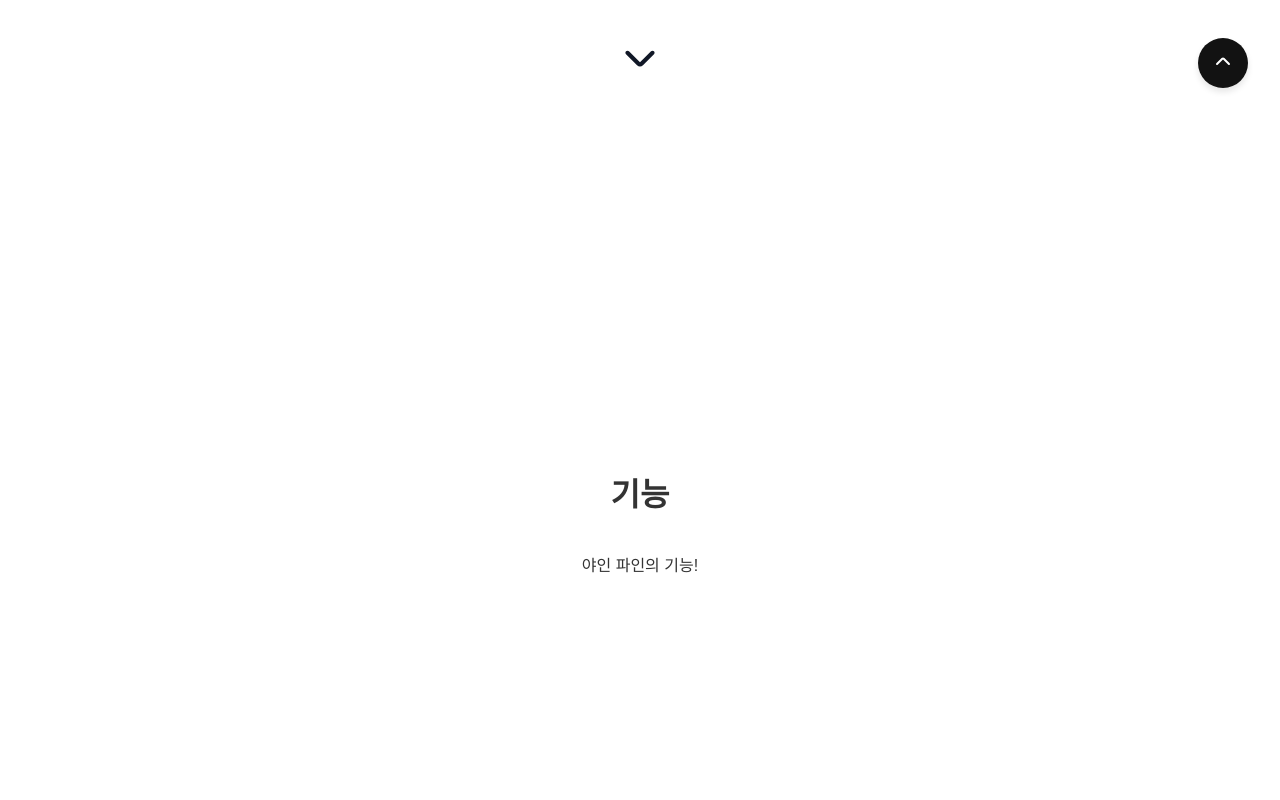
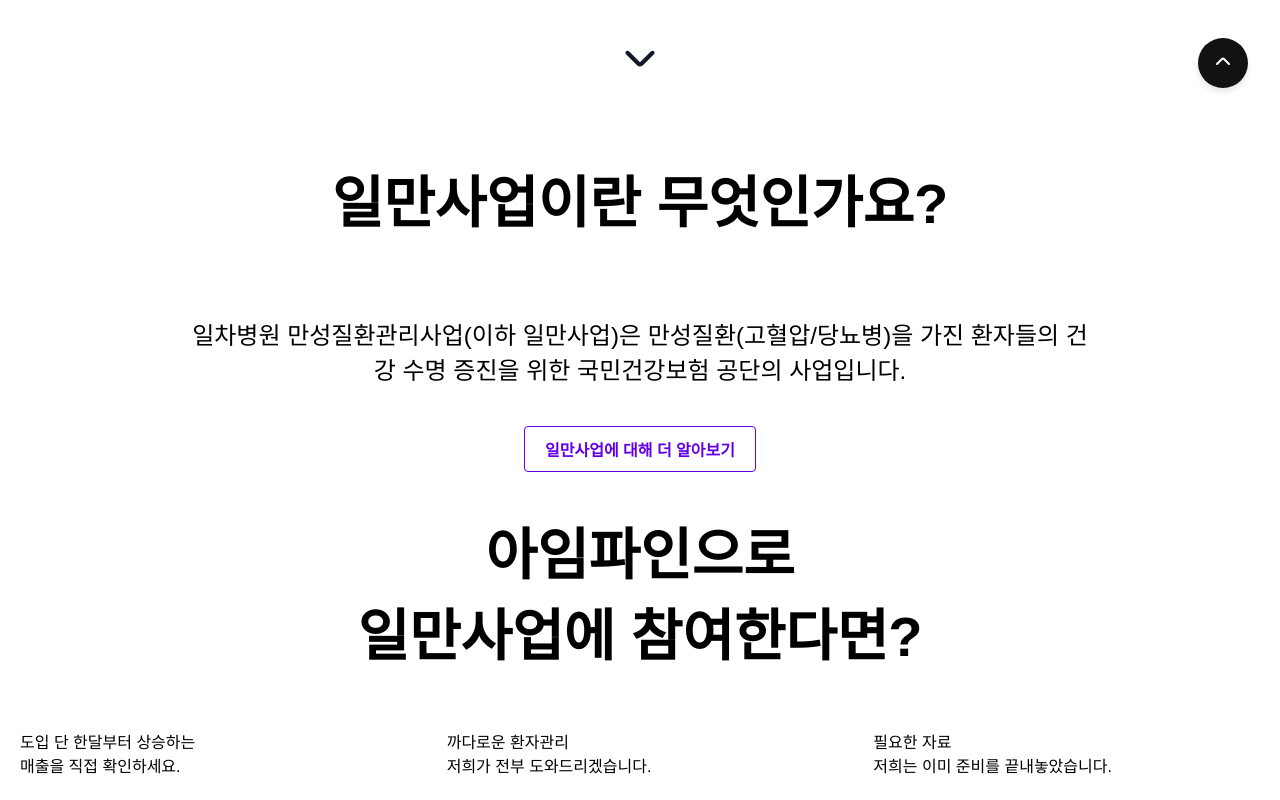
Before and after one commit to Leonamin/ilman-business, a Nuxt app: page / in a window 1280 px wide. Shown: the part 680-1480 px from the top of the page. Built offline with nearby package versions, Linux system fonts and the light colour scheme.

Commit message:
# ADD - Feature 기본 배치

```diff
--- a/components/introduction/page/Feature.vue
+++ b/components/introduction/page/Feature.vue
@@ -1,18 +1,91 @@
 <template>
   <div class="layout">
-    <h1>기능</h1>
-    <p>야인 파인의 기능!</p>
+    <div class="explanation">
+      <h1>일만사업이란 무엇인가요?</h1>
+      <h5>일차병원 만성질환관리사업(이하 일만사업)은 만성질환(고혈압/당뇨병)을 가진 환자들의 건강 수명 증진을 위한 국민건강보험 공단의 사업입니다.</h5>
+      <SolidButton preset="primaryOutline" text="일만사업에 대해 더 알아보기"/>
+    </div>
+    <div class="feature">
+      <h1>
+        아임파인으로<br>일만사업에 참여한다면?
+      </h1>
+      <ul class="feature-card">
+        <li>도입 단 한달부터 상승하는<br>매출을 직접 확인하세요.</li>
+        <li>까다로운 환자관리<br>저희가 전부 도와드리겠습니다.</li>
+        <li>필요한 자료<br>저희는 이미 준비를 끝내놓았습니다.</li>
+      </ul>
+    </div>
   </div>
 </template>
 
 <style scoped>
 .layout {
   display: flex;
+  justify-content: start;
+  align-items: center;
+  width: 100%;
+  height: 100%;
+  font-family: 'Noto Sans KR', sans-serif;
+}
+
+/* 일만사업 설명 스타일링 */
+
+.explanation {
+  display: flex;
+  width: 70%;
+  flex-direction: column;
   justify-content: center;
   align-items: center;
-  height: 100vh;
-  background-color: #DBDBDB;
-  font-family: 'Noto Sans KR', sans-serif;
-  color: #333;
+  text-align: center;
 }
+
+.explanation h1 {
+  font-size: 3.5rem;
+  font-weight: bold;
+}
+
+.explanation h5 {
+  font-size: 1.5rem;
+  font-weight: normal;
+}
+
+/* 일만사업 기능 스타일링 */
+
+.feature {
+  display: flex;
+  flex-direction: column;
+  justify-content: center;
+  align-items: center;
+  width: 100%;
+}
+
+.feature h1 {
+  font-size: 3.5rem;
+  font-weight: bold;
+  text-align: center;
+}
+
+ul, li {
+  list-style: none;
+  padding: 0;
+  margin: 0;
+}
+
+.feature-card {
+  display: flex;
+  flex-direction: row;
+  justify-content: center;
+  align-items: stretch;
+  width: 100%;
+}
+
+.feature-card li {
+  flex: 1;
+  margin: 20px;
+}
+
+
 </style>
+<script setup lang="ts">
+import SolidButton from "~/components/0_components/button/SolidButton.vue";
+</script>
```
